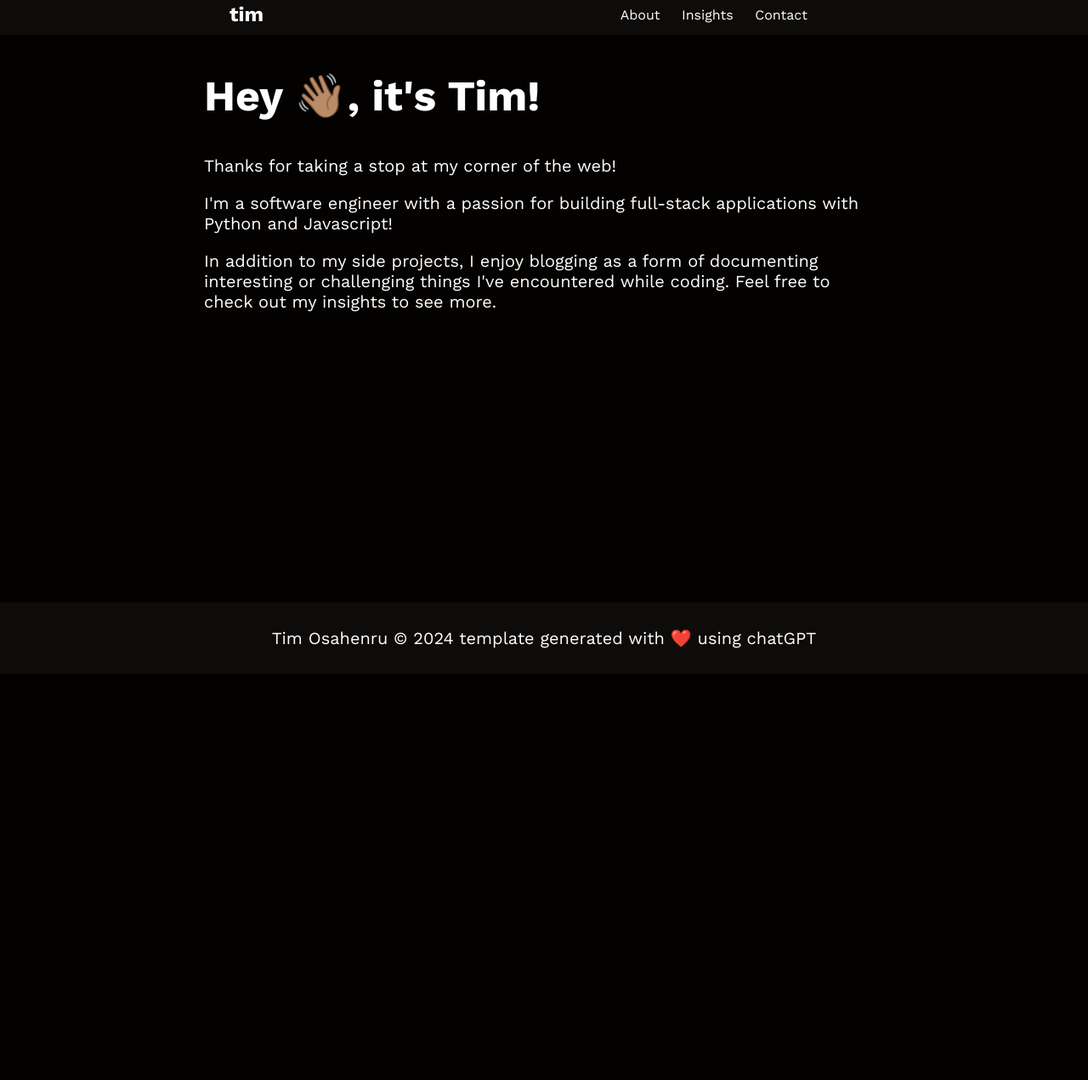
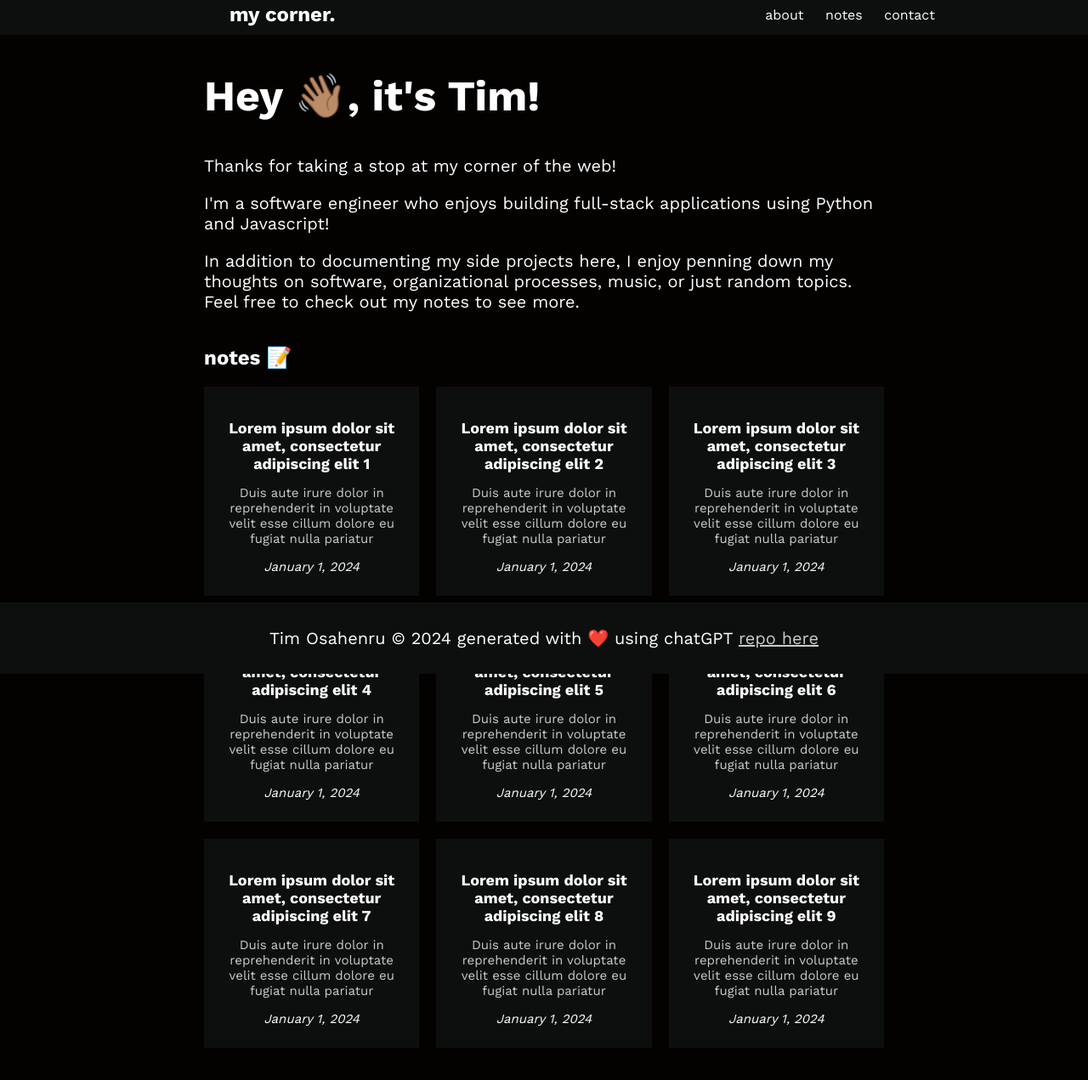
Before and after one commit to TimOsahenru/my-corner, a plain HTML site: page index.html in a window 1280 px wide. Shown: the part 7-1278 px from the top of the page at 85% size. Before the commit the page ends 800 px from the top, so only its background shows below. Drawn offline with nearby package versions, Linux system fonts and the light colour scheme.

Commit message:
added notes card

```diff
--- a/index.html
+++ b/index.html
@@ -14,30 +14,122 @@
 
   <body>
     <header>
-      <div class="logo">tim</div>
+      <a class="logo" href="index.html">my corner.</a>
       <nav>
         <ul>
-          <li><a href="#about">About</a></li>
-          <li><a href="#services">Insights</a></li>
-          <li><a href="#contact">Contact</a></li>
+          <li><a href="#about">about</a></li>
+          <li><a href="#services">notes</a></li>
+          <li><a href="#contact">contact</a></li>
         </ul>
       </nav>
     </header>
+    <!-- introduction -->
     <section class="container">
       <h1>Hey 👋🏽, it's Tim!</h1>
       <p>Thanks for taking a stop at my corner of the web!</p>
       <p>
-        I'm a software engineer with a passion for building full-stack
-        applications with Python and Javascript!
+        I'm a software engineer who enjoys building full-stack applications
+        using Python and Javascript!
       </p>
       <p>
-        In addition to my side projects, I enjoy blogging as a form of
-        documenting interesting or challenging things I've encountered while
-        coding. Feel free to check out my insights to see more.
+        In addition to documenting my side projects here, I enjoy penning down
+        my thoughts on software, organizational processes, music, or just random
+        topics. Feel free to check out my notes to see more.
       </p>
     </section>
+
+    <!-- blog section -->
+    <section class="blog-container">
+      <h2>notes 📝</h2>
+      <div class="grid-container">
+        <a href="#" class="grid-item">
+          <h3>Lorem ipsum dolor sit amet, consectetur adipiscing elit 1</h3>
+          <p>
+            Duis aute irure dolor in reprehenderit in voluptate velit esse
+            cillum dolore eu fugiat nulla pariatur
+          </p>
+          <p class="time-created">January 1, 2024</p>
+        </a>
+
+        <a href="#" class="grid-item">
+          <h3>Lorem ipsum dolor sit amet, consectetur adipiscing elit 2</h3>
+          <p>
+            Duis aute irure dolor in reprehenderit in voluptate velit esse
+            cillum dolore eu fugiat nulla pariatur
+          </p>
+          <p class="time-created">January 1, 2024</p>
+        </a>
+
+        <a href="#" class="grid-item">
+          <h3>Lorem ipsum dolor sit amet, consectetur adipiscing elit 3</h3>
+          <p>
+            Duis aute irure dolor in reprehenderit in voluptate velit esse
+            cillum dolore eu fugiat nulla pariatur
+          </p>
+          <p class="time-created">January 1, 2024</p>
+        </a>
+
+        <a href="#" class="grid-item">
+          <h3>Lorem ipsum dolor sit amet, consectetur adipiscing elit 4</h3>
+          <p>
+            Duis aute irure dolor in reprehenderit in voluptate velit esse
+            cillum dolore eu fugiat nulla pariatur
+          </p>
+          <p class="time-created">January 1, 2024</p>
+        </a>
+
+        <a href="#" class="grid-item">
+          <h3>Lorem ipsum dolor sit amet, consectetur adipiscing elit 5</h3>
+          <p>
+            Duis aute irure dolor in reprehenderit in voluptate velit esse
+            cillum dolore eu fugiat nulla pariatur
+          </p>
+          <p class="time-created">January 1, 2024</p>
+        </a>
+
+        <a href="#" class="grid-item">
+          <h3>Lorem ipsum dolor sit amet, consectetur adipiscing elit 6</h3>
+          <p>
+            Duis aute irure dolor in reprehenderit in voluptate velit esse
+            cillum dolore eu fugiat nulla pariatur
+          </p>
+          <p class="time-created">January 1, 2024</p>
+        </a>
+
+        <a href="#" class="grid-item">
+          <h3>Lorem ipsum dolor sit amet, consectetur adipiscing elit 7</h3>
+          <p>
+            Duis aute irure dolor in reprehenderit in voluptate velit esse
+            cillum dolore eu fugiat nulla pariatur
+          </p>
+          <p class="time-created">January 1, 2024</p>
+        </a>
+
+        <a href="#" class="grid-item">
+          <h3>Lorem ipsum dolor sit amet, consectetur adipiscing elit 8</h3>
+          <p>
+            Duis aute irure dolor in reprehenderit in voluptate velit esse
+            cillum dolore eu fugiat nulla pariatur
+          </p>
+          <p class="time-created">January 1, 2024</p>
+        </a>
+
+        <a href="#" class="grid-item">
+          <h3>Lorem ipsum dolor sit amet, consectetur adipiscing elit 9</h3>
+          <p>
+            Duis aute irure dolor in reprehenderit in voluptate velit esse
+            cillum dolore eu fugiat nulla pariatur
+          </p>
+          <p class="time-created">January 1, 2024</p>
+        </a>
+      </div>
+    </section>
+
     <footer>
-      <p>Tim Osahenru &copy; 2024 template generated with ❤️ using chatGPT</p>
+      <p>
+        Tim Osahenru &copy; 2024 generated with ❤️ using chatGPT
+        <a href="">repo here</a>
+      </p>
     </footer>
   </body>
 </html>
--- a/styles.css
+++ b/styles.css
@@ -5,10 +5,11 @@ body {
     box-sizing: border-box;
     background-color: #040200;
     color: white;
+    padding-bottom: 100px;
 }
 
 header {
-    background-color: #0E0C0A;
+    background-color: #0D0E0E;
     color: #fff;
     padding: 10px 20px;
     display: flex;
@@ -18,7 +19,7 @@ header {
 
 nav {
     margin-left: auto;
-    margin-right: 300px;
+    margin-right: 150px;
 }
 
 nav ul {
@@ -55,22 +56,69 @@ p {
     font-weight: bold;
     margin-right: auto;
     margin-left: 250px;
+    text-decoration: none;
+    color: #fff;
 }
 
 .container {
     max-width: 800px;
-    margin: 20px auto;
+    margin: 40px auto;
     padding: 0 20px;
 }
 
+.blog-container {
+    max-width: 800px;
+    margin: 40px auto;
+    padding: 0 20px;
+  }
+
+  .grid-container {
+    display: grid;
+    grid-template-columns: repeat(3, 1fr);
+    gap: 20px;
+  }
+
+  .grid-item {
+    background-color: #0D0E0E;
+    color: #CCCCCC;
+    padding: 20px;
+    text-align: center;
+    text-decoration: none;
+  }
+
+  .grid-item:hover {
+    background-color: #1A1B1B;
+  }
+
+  .grid-item h3 {
+    font-size: 18px;
+    margin-bottom: 10px;
+    color: #fff;
+  }
+
+  .grid-item p {
+    font-size: 15px;
+    margin-bottom: 5px;
+    /* color: #CCCCCC; */
+  }
+
+  .time-created {
+    font-style: italic;
+    color: #fff;
+  }
+
 footer {
-    background-color: #0E0C0A;
+    background-color: #0D0E0E;
     color: #fff;
     text-align: center;
     padding: 10px 0;
     position: fixed;
     bottom: 0;
     width: 100%;
+}
+
+footer p a {
+  color:#CCCCCC;
 }
 
 /* Media query for smaller screens */
@@ -81,4 +129,11 @@ footer {
     nav {
         margin-right: 0; /* Remove the right margin on smaller screens */
     }
+    .grid-container {
+        grid-template-columns: 1fr; /* Change to a single column layout */
+      }
+
+      .grid-item {
+        margin-bottom: 20px; /* Add some space between cards */
+      }
 }
```
